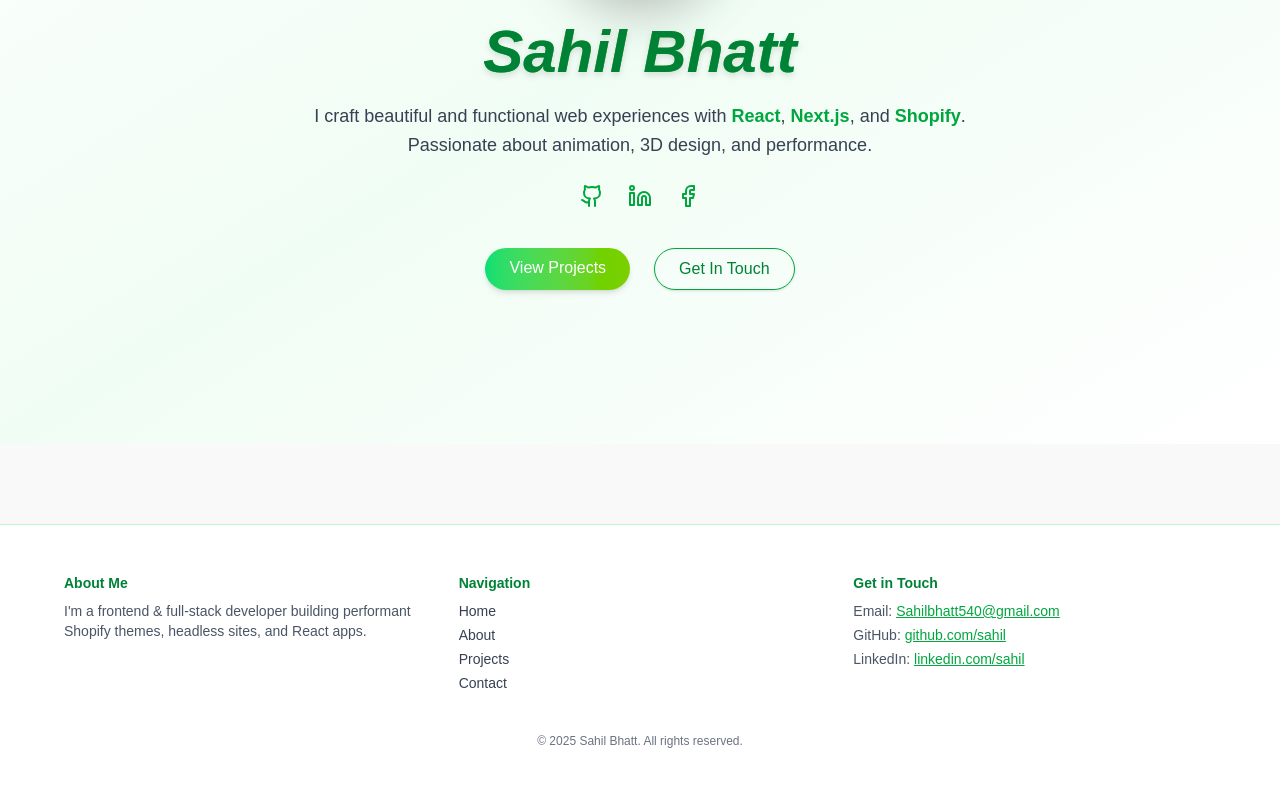
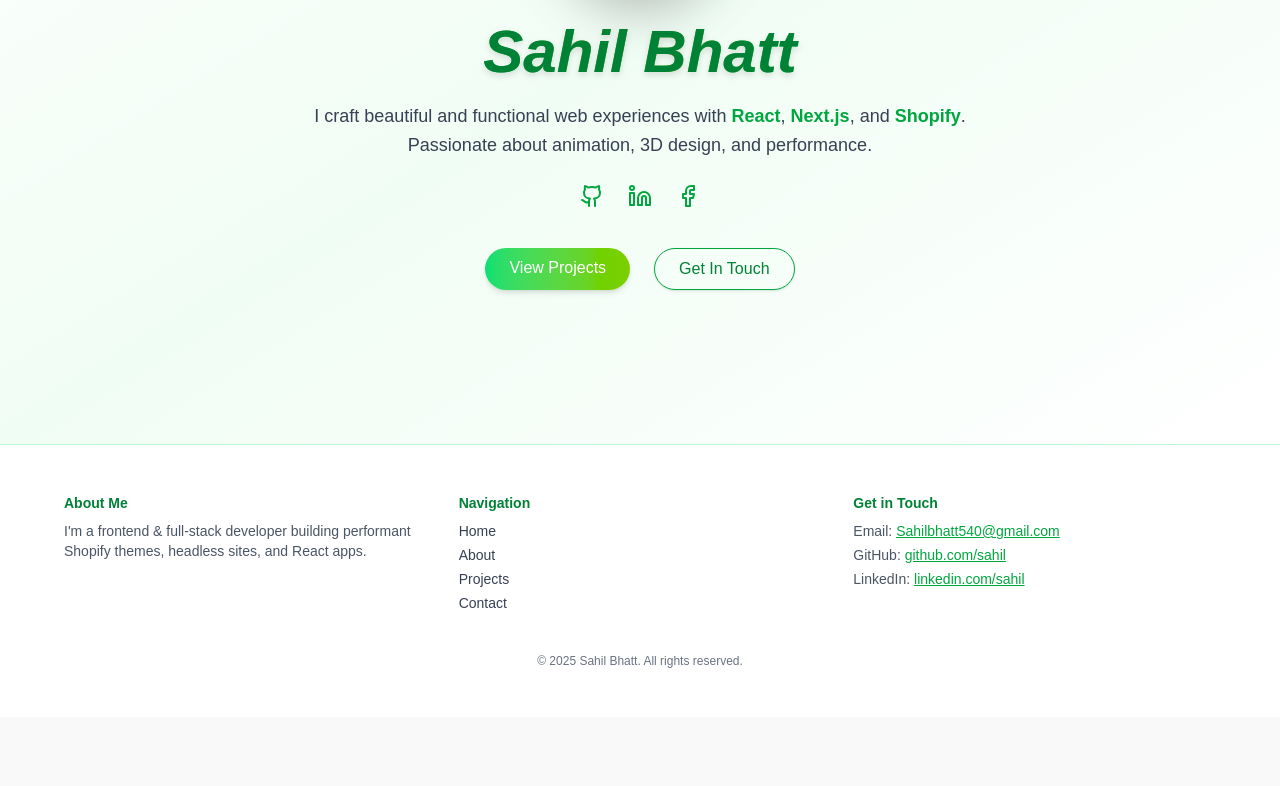
Before and after one commit to sahilbhatt01/My-Portfolio, a Next.js app: page / in a window 1280 px wide. Shown: the part 356-1142 px from the top of the page. After the commit the page ends 1073 px from the top, so only its background shows below. Built offline with nearby package versions, Linux system fonts and the light colour scheme.

Commit message:
Initial Footer

```diff
--- a/src/components/Footer.tsx
+++ b/src/components/Footer.tsx
@@ -2,7 +2,7 @@ import Link from 'next/link';
 
 export default function Footer() {
   return (
-    <footer className="bg-white border-t border-green-200 text-gray-700 px-6 py-12 mt-20 font-josefin">
+    <footer className="bg-white border-t border-green-200 text-gray-700 px-6 py-12 font-josefin">
       <div className="max-w-6xl mx-auto grid grid-cols-1 sm:grid-cols-3 gap-8 text-sm">
         {/* About Me */}
         <div>
```
